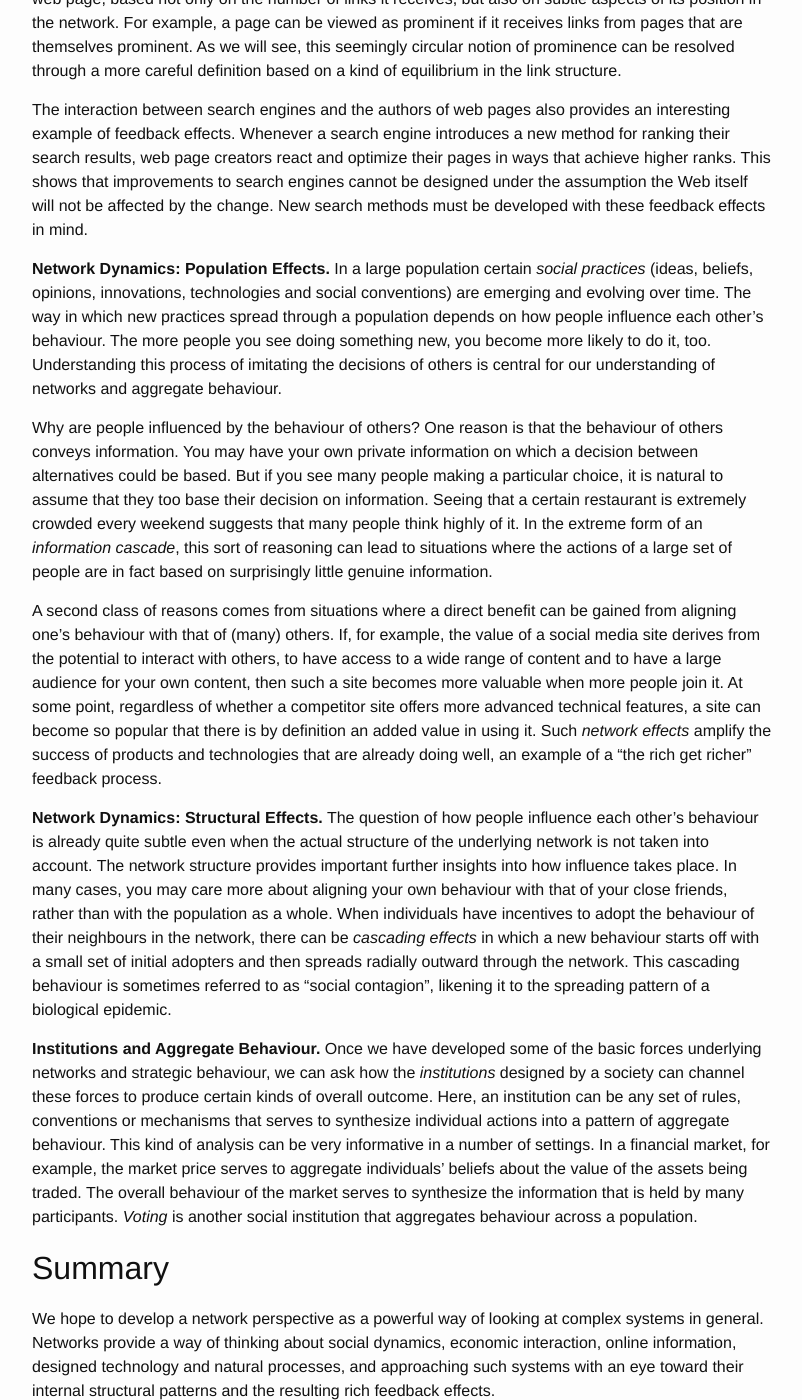
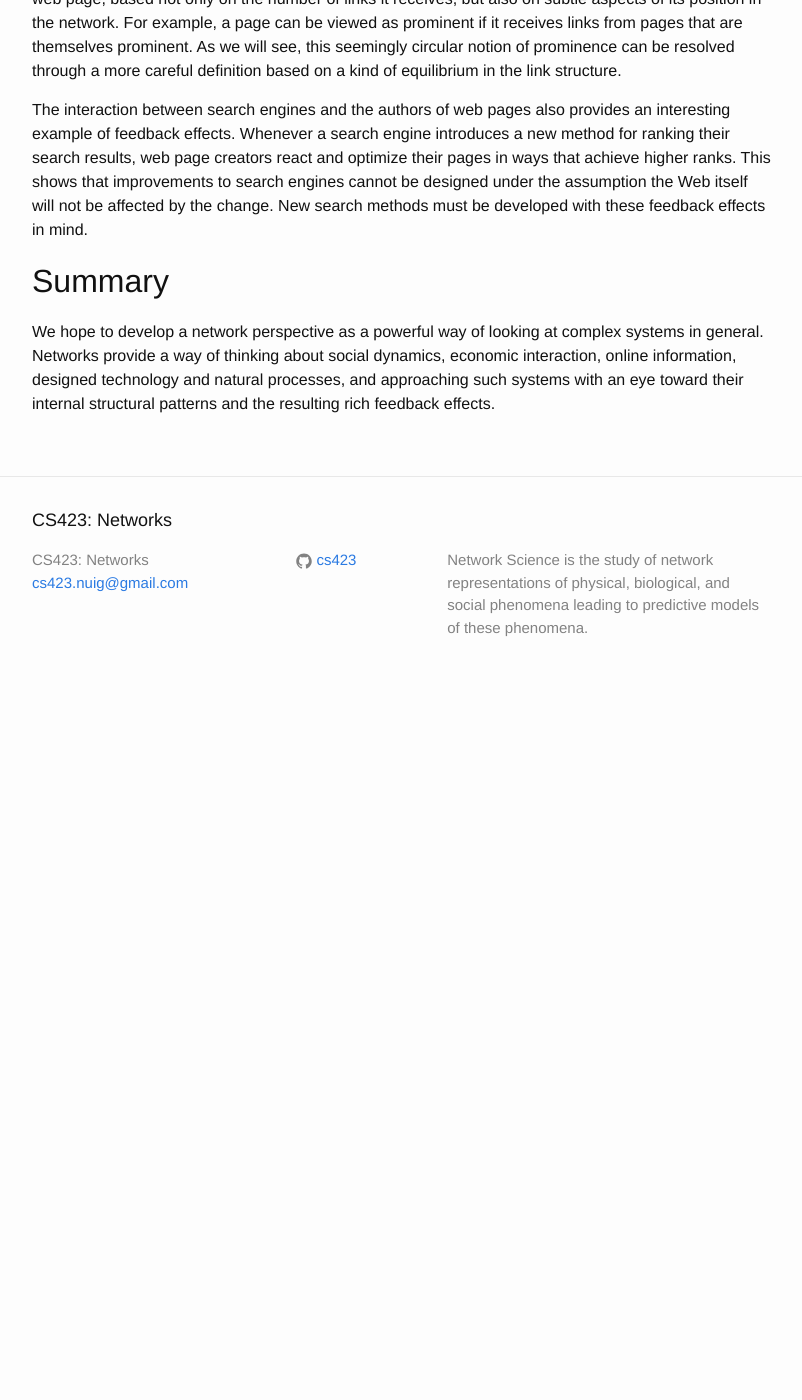
Before and after one commit to starktech23/cs4423.github.io, a Jekyll site: the page built from _posts/2016-01-13-week01.md, in a window 1280 px wide and 1400 px high, scrolled down 2646 px. Shown: the whole window, without its empty margins (238-1040 px from the left). Built offline with Jekyll 4.4.1, drawn with Linux system fonts in a browser that asks for light colours; comment, search, counter and statistics services are not loaded; after the commit the page ends 3345 px from its top, so only the background shows below that; some of the changed text lies outside the part shown.

Commit message:
restricted to content actually covered.

```diff
--- a/_posts/2016-01-13-week01.md
+++ b/_posts/2016-01-13-week01.md
@@ -143,66 +143,6 @@ cannot be designed under the assumption the Web itself will not be
 affected by the change.  New search methods must be developed with
 these feedback effects in mind.
 
-__Network Dynamics: Population Effects.__ In a large population
-certain _social practices_ (ideas, beliefs, opinions, innovations,
-technologies and social conventions) are emerging and evolving over
-time.  The way in which new practices spread through a population
-depends on how people influence each other's behaviour.  The more
-people you see doing something new, you become more likely to do it,
-too.  Understanding this process of imitating the decisions of others
-is central for our understanding of networks and aggregate behaviour.
-
-Why are people influenced by the behaviour of others?  One reason is
-that the behaviour of others conveys information.  You may have your
-own private information on which a decision between alternatives could
-be based.  But if you see many people making a particular choice, it
-is natural to assume that they too base their decision on information.
-Seeing that a certain restaurant is extremely crowded every weekend
-suggests that many people think highly of it.  In the extreme form of
-an _information cascade_, this sort of reasoning can lead to
-situations where the actions of a large set of people are in fact
-based on surprisingly little genuine information.
-
-A second class of reasons comes from situations where a direct benefit
-can be gained from aligning one's behaviour with that of (many)
-others.  If, for example, the value of a social media site derives
-from the potential to interact with others, to have access to a wide
-range of content and to have a large audience for your own content,
-then such a site becomes more valuable when more people join it.  At
-some point, regardless of whether a competitor site offers more
-advanced technical features, a site can become so popular that there
-is by definition an added value in using it.  Such _network effects_
-amplify the success of products and technologies that are already
-doing well, an example of a "the rich get richer" feedback process.
-
-__Network Dynamics: Structural Effects.__ The question of how people
-influence each other's behaviour is already quite subtle even when the
-actual structure of the underlying network is not taken into account.
-The network structure provides important further insights into how
-influence takes place. In many cases, you may care more about aligning
-your own behaviour with that of your close friends, rather than with
-the population as a whole.  When individuals have incentives to adopt
-the behaviour of their neighbours in the network, there can be
-_cascading effects_ in which a new behaviour starts off with a small
-set of initial adopters and then spreads radially outward through the
-network.  This cascading behaviour is sometimes referred to as "social
-contagion", likening it to the spreading pattern of a biological
-epidemic.
-
-__Institutions and Aggregate Behaviour.__ Once we have developed some
-of the basic forces underlying networks and strategic behaviour, we
-can ask how the _institutions_ designed by a society can channel these
-forces to produce certain kinds of overall outcome.  Here, an
-institution can be any set of rules, conventions or mechanisms that
-serves to synthesize individual actions into a pattern of aggregate
-behaviour.  This kind of analysis can be very informative in a number
-of settings.  In a financial market, for example, the market price
-serves to aggregate individuals' beliefs about the value of the assets
-being traded.  The overall behaviour of the market serves to
-synthesize the information that is held by many participants.
-_Voting_ is another social institution that aggregates behaviour
-across a population.
-
 ## Summary
 
 We hope to develop a network perspective as a powerful way of looking
@@ -212,14 +152,6 @@ designed technology and natural processes, and approaching such
 systems with an eye toward their internal structural patterns and the
 resulting rich feedback effects.
 
-## Exercises
-
-1. Find 3 examples of networks not mentioned above.  Enter your answer
-into the comment box below.
-
-2. Pick one of those examples and formulate an interesting question
-about the chosen network.
-
 [hplabs]: http://www-personal.umich.edu/~ladamic/img/hplabsemailhierarchy.jpg  "HPLABS"
 
 [europ]: http://upload.wikimedia.org/wikipedia/commons/e/e1/Late_Medieval_Trade_Routes.jpg "medieval trade routes"
```
